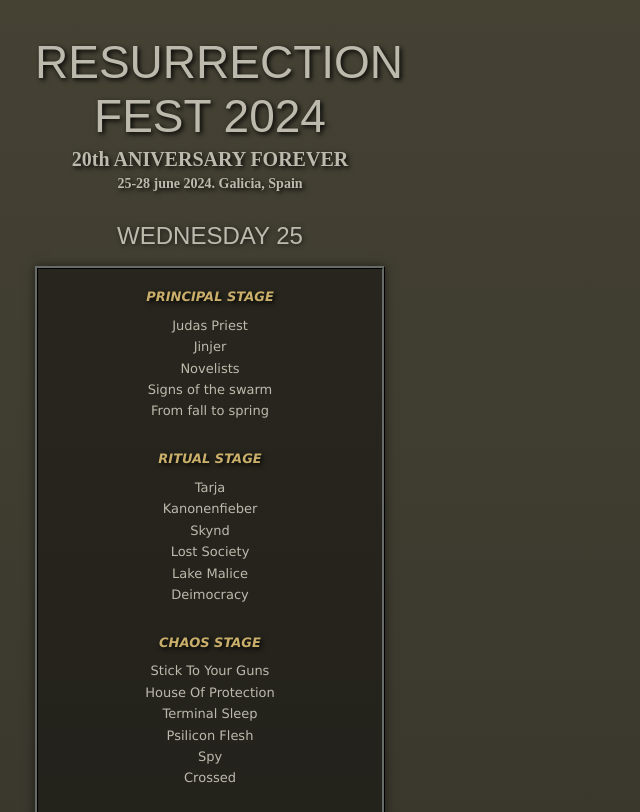
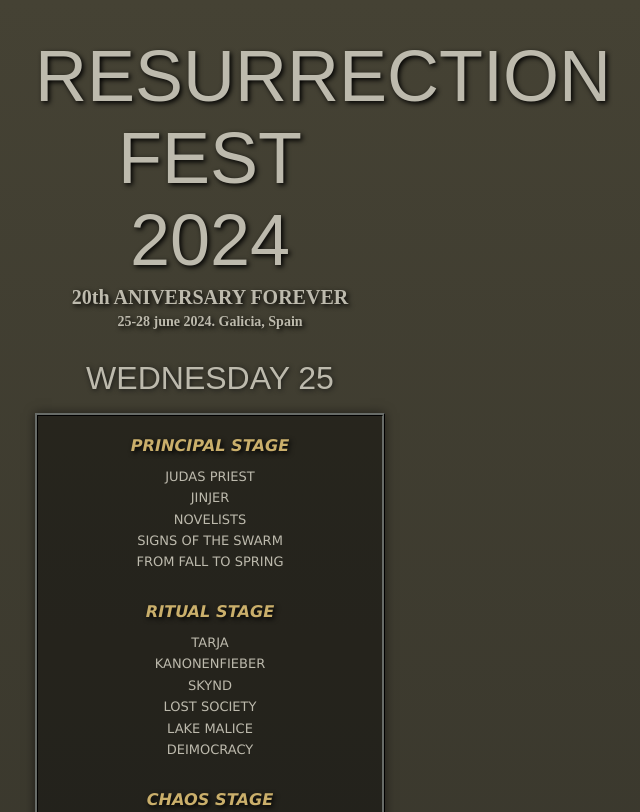
Before and after one commit to veronicaluqueeasd/p3, a plain HTML site: page index.html in a window 1280 px wide. Shown: the top 812 px of the page, without its empty margins (430-1070 px from the left). Drawn offline with Linux system fonts and the light colour scheme; a web font is replaced by a local one.

Commit message:
p4_final

```diff
--- a/index.html
+++ b/index.html
@@ -10,14 +10,14 @@
     <link rel="stylesheet" href="https://use.typekit.net/ewu3wds.css">
     <title>Resurrection Fest 2024-Artistas</title>
     <style>
+        html{
+            font-size: 12pt;
+        }
+
         *{
             box-sizing: border-box;
             padding: 0;
             margin: 0;
-        }
-
-        html{
-            font-size: 12pt;
         }
 
         body{
@@ -56,12 +56,11 @@
         h1{
             padding-top: 2.1875rem;
             margin-bottom: .3125rem;
-
             font-family: "cc-dead-mans-folly", sans-serif;
             font-weight: 400;
             font-style: normal;
             /*font-size: 2.5625rem;*/
-            font-size: 5.75vh;
+            font-size: 9vh;
             text-shadow: .125rem .125rem .3125rem black;
             color: var(--claro);
         }
@@ -100,16 +99,9 @@
             font-weight: lighter;
             font-style: normal;
             color: var(--claro);
-            font-size: 1.5rem;
+            font-size: 2rem;
 
 
-        }
-
-        h5{
-            font-size: 1rem;
-            margin: 1.25rem 0 .8625rem 0;
-            color: var(--amarilloclaro);
-            text-shadow: .125rem .125rem .3125rem black;
         }
 
         h5, ul, p, a{
@@ -117,9 +109,17 @@
             font-size: .8125rem;
         }
 
+        h5{
+            font-size: 1.01rem;
+            margin: 1.25rem 0 .8625rem 0;
+            color: var(--amarilloclaro);
+            text-shadow: .125rem .125rem .3125rem black;
+        }
+
         ul, li{
             list-style-type: none;
             padding-bottom: .4rem;
+            text-transform: uppercase;
         }
 
         a, b{
```
